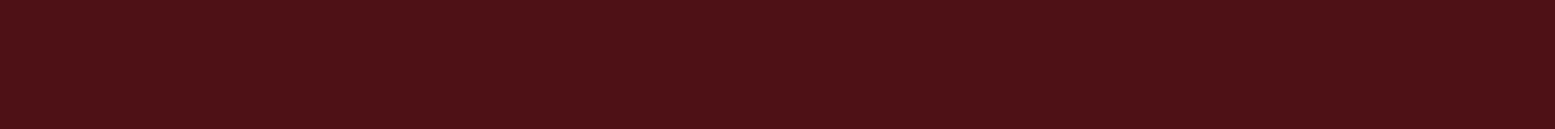
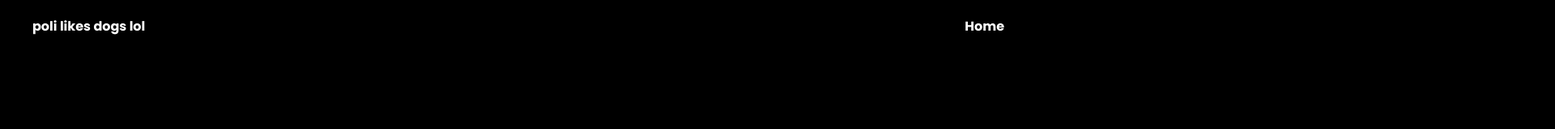
Before and after one commit to bonugg1/my-project, a plain HTML site: page index.html in a window 1280 px wide. Shown: the top 160 px of the page at 81% size, 1920 px wide, since content can reach past the window. Drawn offline with Linux system fonts and the light colour scheme.

Commit message:
Update index.html

```diff
--- a/index.html
+++ b/index.html
@@ -8,12 +8,6 @@
         <title>Dogs are cool!</title>
     </head>
     <body>
-
-             <!-- OVERLAY -->
-
-        <div class="overlay first"></div>
-        <div class="overlay second"></div>
-        <div class="overlay third"></div>
 
               <!-- HEADER -->
       <header class="l-header">
```
